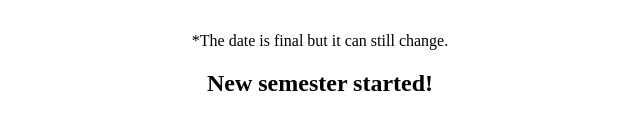
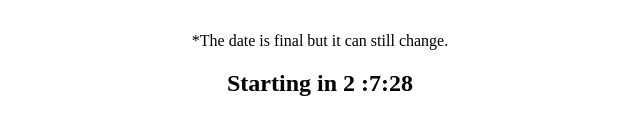
Before and after one commit to world-class/next-semester-start, a plain HTML site: page index.html in a window 1280 px wide. Shown: the part 128-262 px from the top of the page, without its empty margins (320-960 px from the left). Drawn offline with nearby package versions, Linux system fonts and the light colour scheme.

Commit message:
chore: update date

```diff
--- a/index.html
+++ b/index.html
@@ -33,7 +33,7 @@
 		let counter = document.getElementById("counter");
 
 		let currentTime = new Date().getTime();
-		let probablyOpen = new Date(Date.UTC(2021, 3, 12, 18, 0));
+		let probablyOpen = new Date(Date.UTC(2021, 11, 11, 18, 0));
 		let actual_timediff = Math.floor((probablyOpen - currentTime) / 1000);
 		let half_life = actual_timediff / 2;
 		let fake_counter = Math.min(60 * 60 * 4 * Math.random(), actual_timediff);
```
